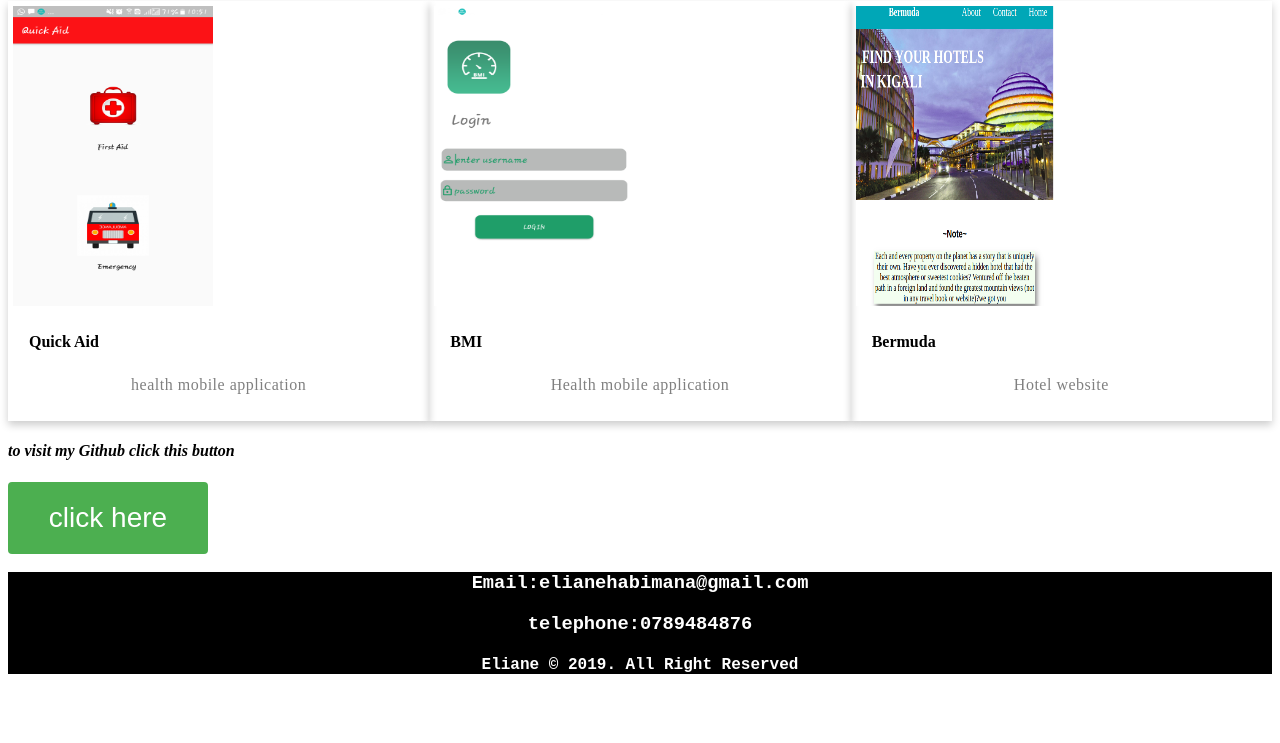
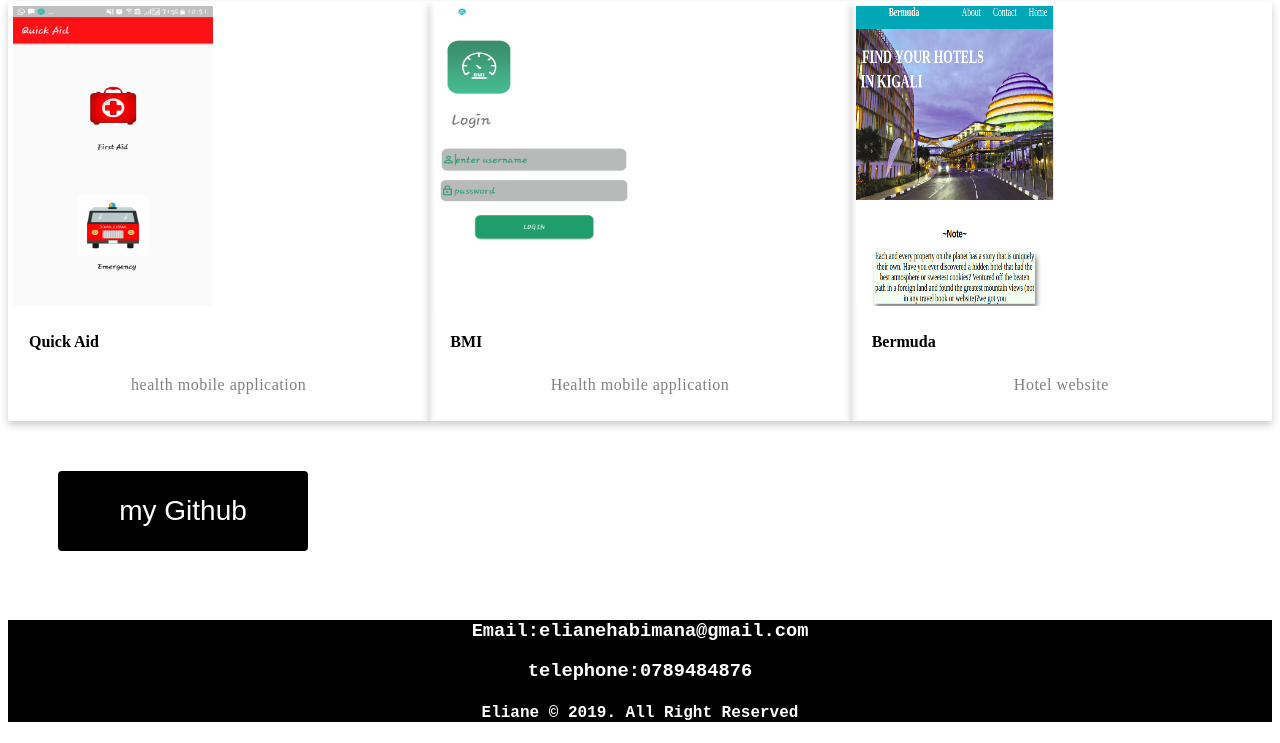
Before and after one commit to Elianehbmna/personalPortfolio, a plain HTML site: page projects.html in a window 1280 px wide. Shown: the part 127-870 px from the top of the page. Before the commit the page ends 823 px from the top, so only its background shows below. Drawn offline with Linux system fonts and the light colour scheme; files whose address does not match are found by name.

Commit message:
styling the button

```diff
--- a/projects.html
+++ b/projects.html
@@ -44,9 +44,9 @@
   </div>
   </div>
 
-     <em> <h4>to visit my Github click this button </h4></em>
 
-<button class="button" style="vertical-align:middle"><span>click here </span></button>
+
+<button class="button" style="vertical-align:middle"><span><a href="https://github.com/Elianehbmna" target="_blank" class="git">my Github</a></span></button>
 
 
       <div class="footer">
--- a/styles.css
+++ b/styles.css
@@ -249,16 +249,17 @@ h1{
   .button {
     display: inline-block;
     border-radius: 4px;
-    background-color: #4CAF50;
+    background-color: black;
     border: none;
     color: #FFFFFF;
     text-align: center;
     font-size: 28px;
-    padding: 20px;
-    width: 200px;
+    padding: 10px 24px;
+    width: 250px;
     transition: all 0.5s;
     cursor: pointer;
-    margin:0;
+    margin:50px;
+    justify-content: center;
   }
 
   .button span {
@@ -266,6 +267,7 @@ h1{
     display: inline-block;
     position: relative;
     transition: 0.5s;
+
   }
 
   .button span:after {
@@ -279,6 +281,7 @@ h1{
 
   .button:hover span {
     padding-right: 25px;
+    background-color: black;
   }
 
   .button:hover span:after {
```
